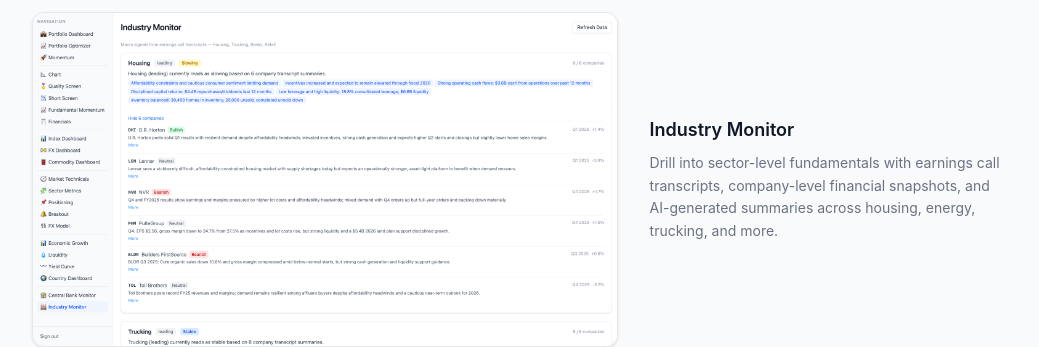
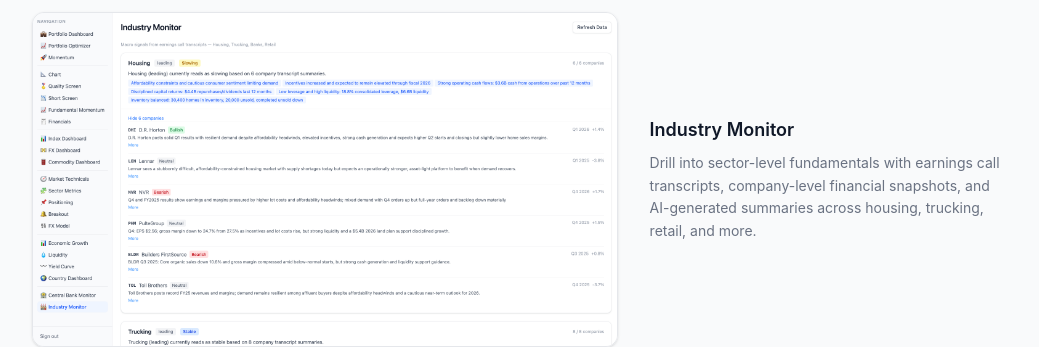
Before and after one commit to ShaivPandya/market-scripts, a React (Vite) app in the folder frontend/: page /login in a window 1280 px wide. Shown: the part 1342-1689 px from the top of the page, without its empty margins (120-1159 px from the left). Built offline with nearby package versions, Linux system fonts and the light colour scheme; no server answers.

Commit message:
Update homepage

```diff
--- a/frontend/src/pages/LoginPage.tsx
+++ b/frontend/src/pages/LoginPage.tsx
@@ -23,7 +23,7 @@ const features = [
   {
     title: "Industry Monitor",
     description:
-      "Drill into sector-level fundamentals with earnings call transcripts, company-level financial snapshots, and AI-generated summaries across housing, energy, trucking, and more.",
+      "Drill into sector-level fundamentals with earnings call transcripts, company-level financial snapshots, and AI-generated summaries across housing, trucking, retail, and more.",
     image: industryImg,
   },
   {
```
